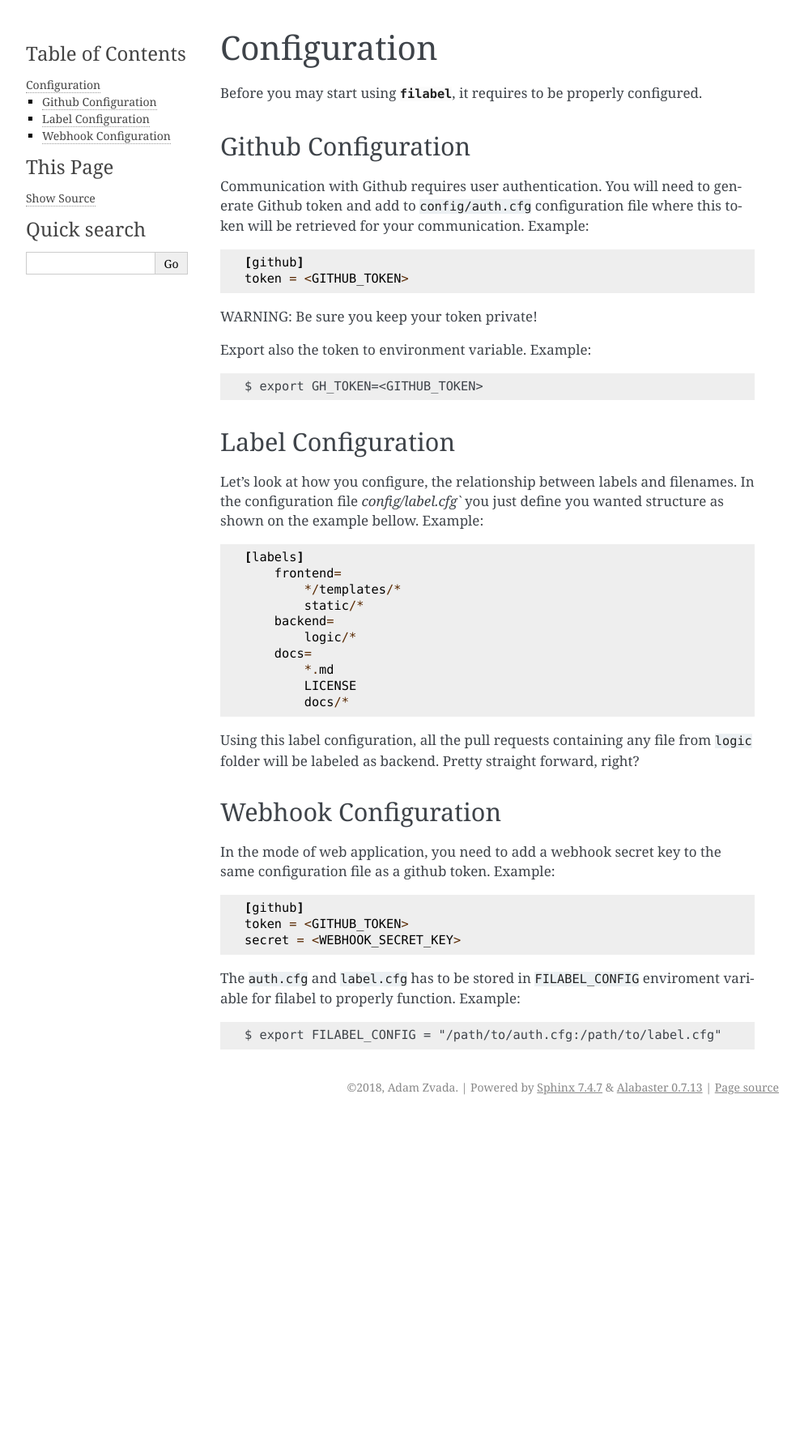
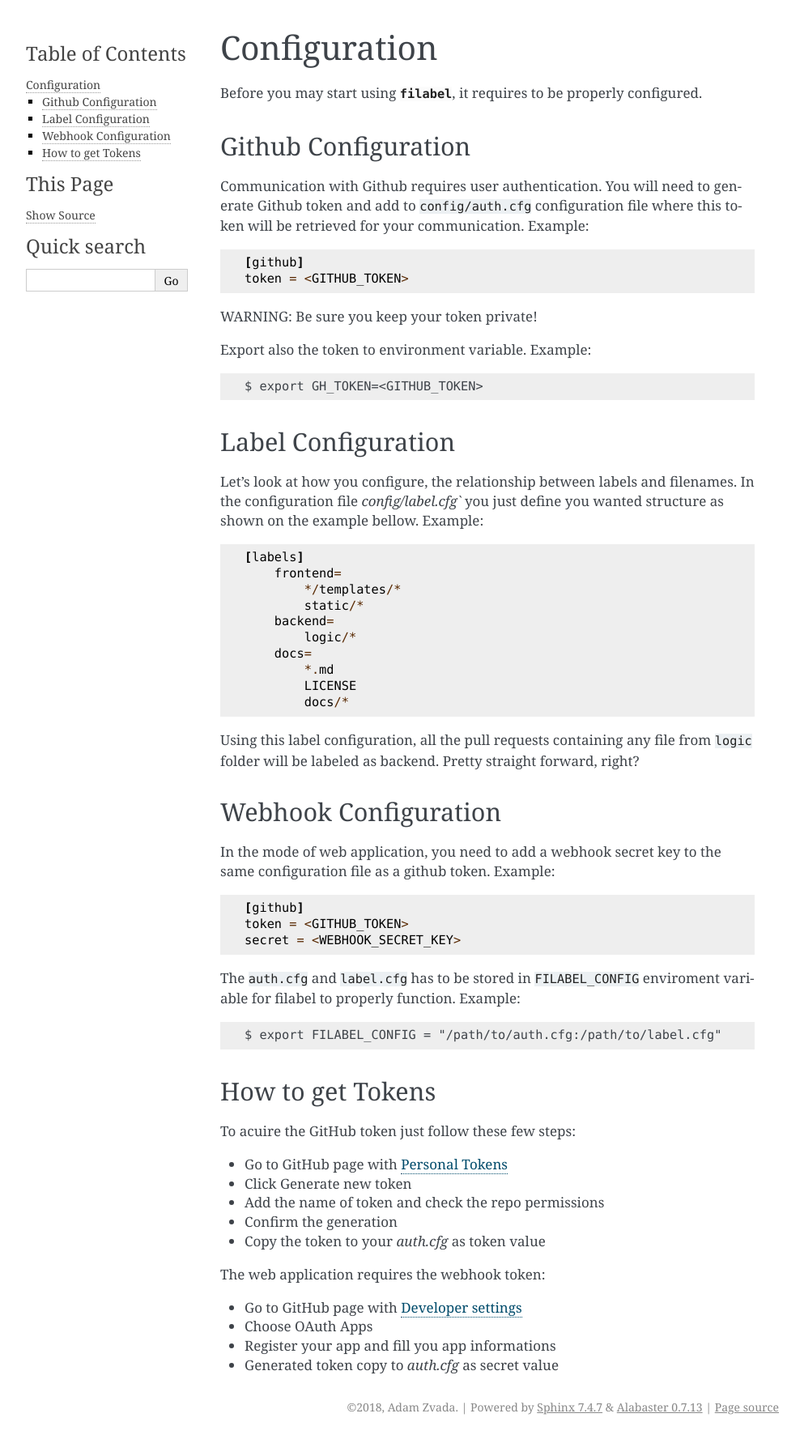
Before and after one commit to zvadaadam/filabel, a Sphinx documentation site: the page built from docs/filabel_doc/usage/configuration.rst, in a window 1280 px wide. Shown: the whole page at 81% size, without its empty margins (148-1141 px from the left). Built offline with Sphinx 7.4.7, drawn with Linux system fonts in a browser that asks for light colours; before the commit the page ends 1382 px from its top, so only the background shows below that.

Commit message:
docs how to get tokens update

```diff
--- a/docs/filabel_doc/usage/configuration.rst
+++ b/docs/filabel_doc/usage/configuration.rst
@@ -64,3 +64,27 @@ The ``auth.cfg`` and ``label.cfg`` has to be stored in ``FILABEL_CONFIG`` enviro
 Example::
 
     $ export FILABEL_CONFIG = "/path/to/auth.cfg:/path/to/label.cfg"
+
+
+
+How to get Tokens
+------------------
+
+To acuire the GitHub token just follow these few steps:
+
+* Go to GitHub page with `Personal Tokens`_
+* Click Generate new token
+* Add the name of token and check the repo permissions
+* Confirm the generation
+* Copy the token to your `auth.cfg` as token value
+
+The web application requires the webhook token:
+
+* Go to GitHub page with `Developer settings`_
+* Choose OAuth Apps
+* Register your app and fill you app informations
+* Generated token copy to `auth.cfg` as secret value
+
+
+.. _Personal Tokens: https://github.com/settings/tokens
+.. _Developer settings: https://github.com/settings/developers
--- a/setup.py
+++ b/setup.py
@@ -10,8 +10,8 @@ setup(
     keywords='github labels management pull-requests globs',
     description='Simple CLI & WEB tool for labeling GitHub PRs using globs',
     long_description=long_description,
-    author='Marek Suchánek',
-    author_email='suchama4@fit.cvut.cz',
+    author='Adam Zvada',
+    author_email='zvadaada@fit.cvut.cz',
     license='MIT',
     url='https://github.com/cvut/filabel',
     zip_safe=False,
```
Also changed, not shown: 1 other file.
